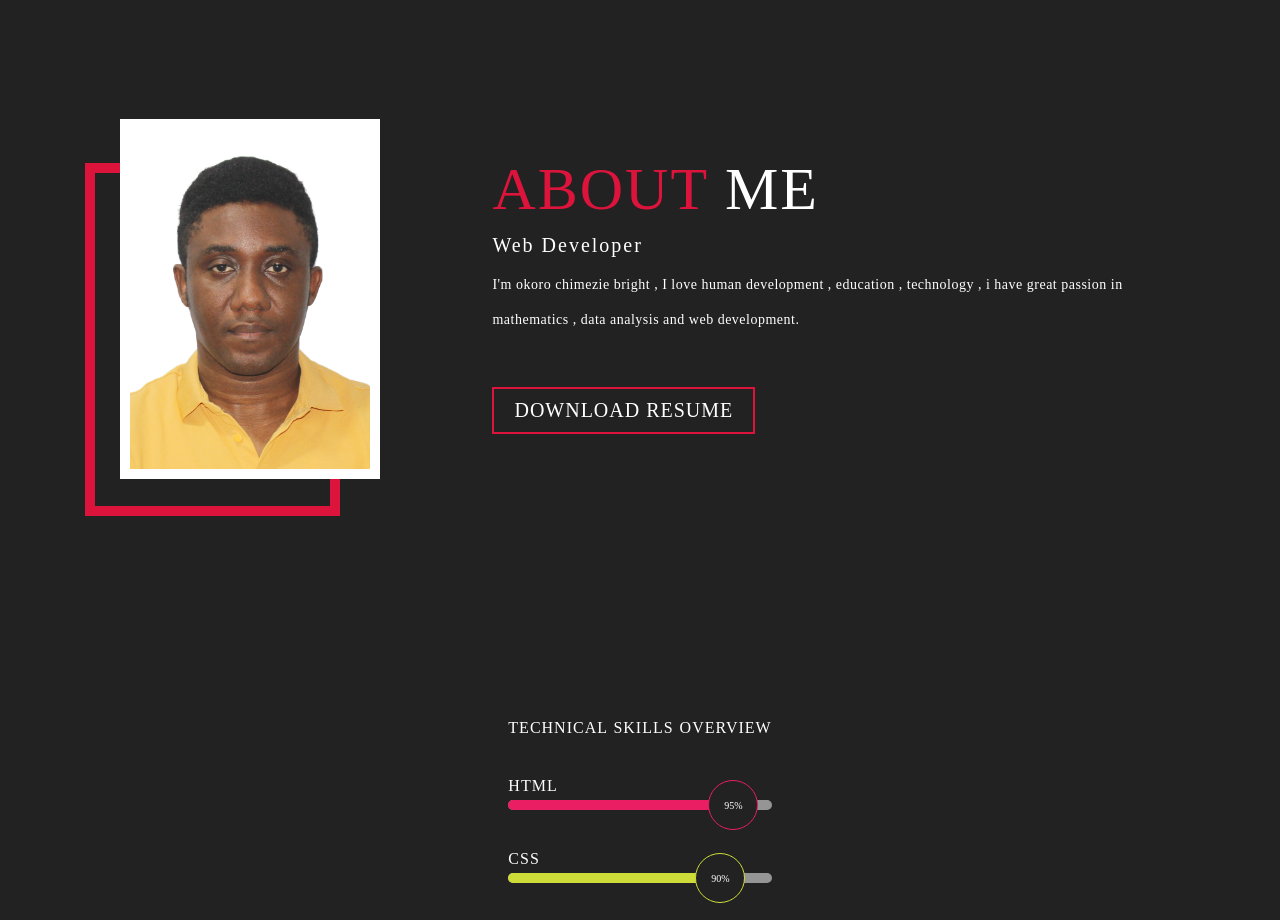
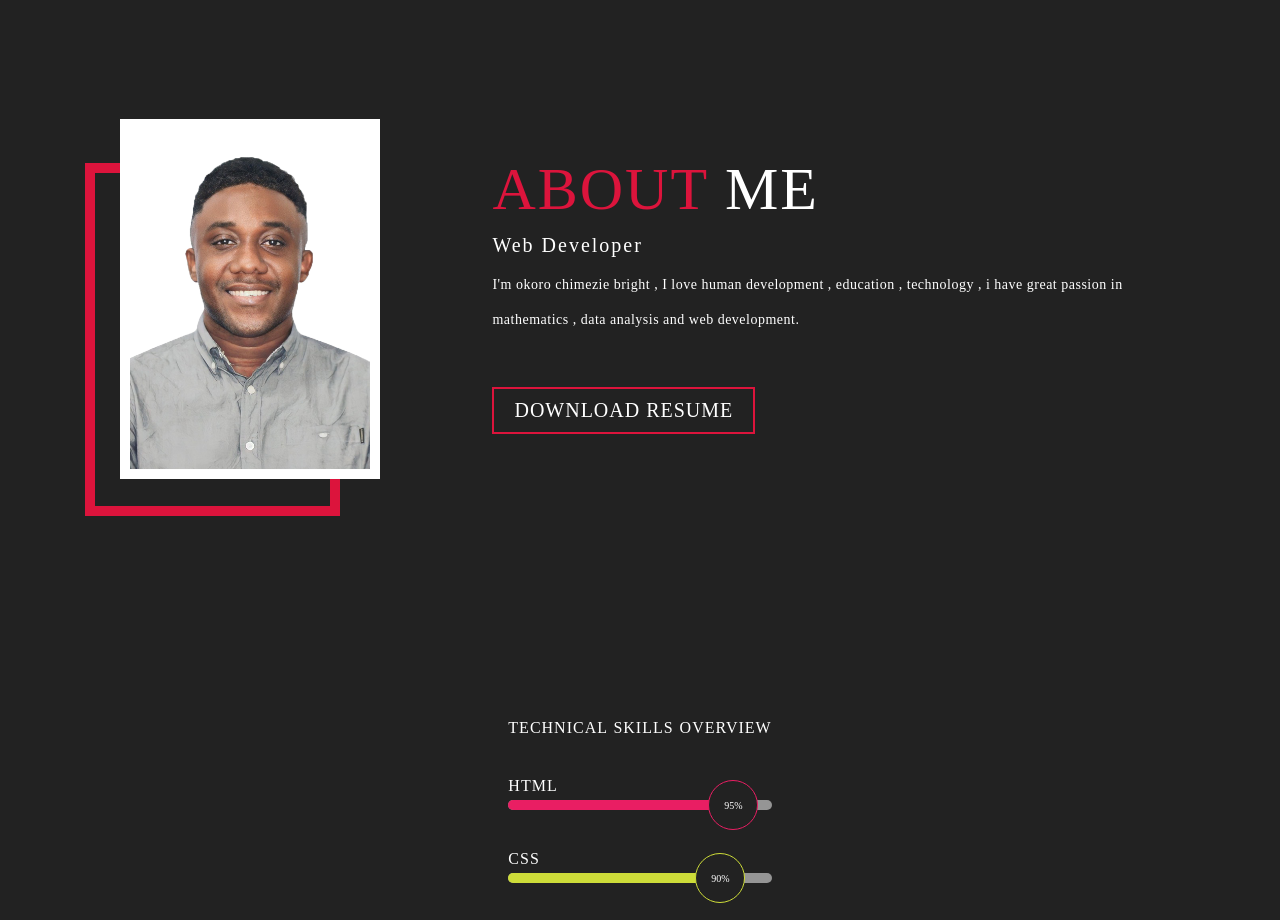
Before and after one commit to mezieb/portfolio1, a plain HTML site: page index.html in a window 1280 px wide. Shown: the part 4400-5320 px from the top of the page. Drawn offline with Linux system fonts and the light colour scheme.

Commit message:
sixth commit

```diff
--- a/index.html
+++ b/index.html
@@ -218,7 +218,7 @@
     <div class="about container">
       <div class="col-left">
         <div class="about-img">
-          <img src="./img/no_2.png" alt="img">
+          <img src="./img/meingrey.jpeg" alt="img">
         </div>
       </div>
       <div class="col-right">
```
Also changed, not shown: img/meingrey.jpeg (added).
